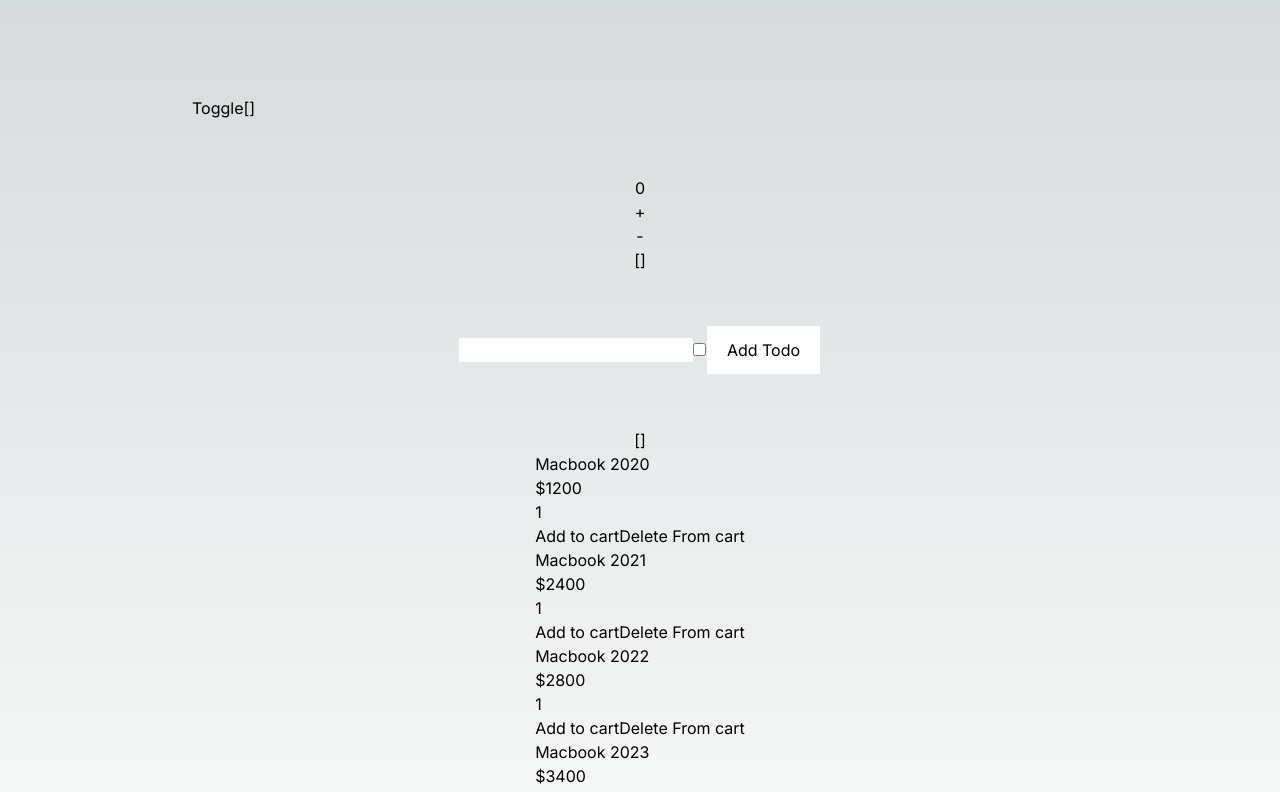
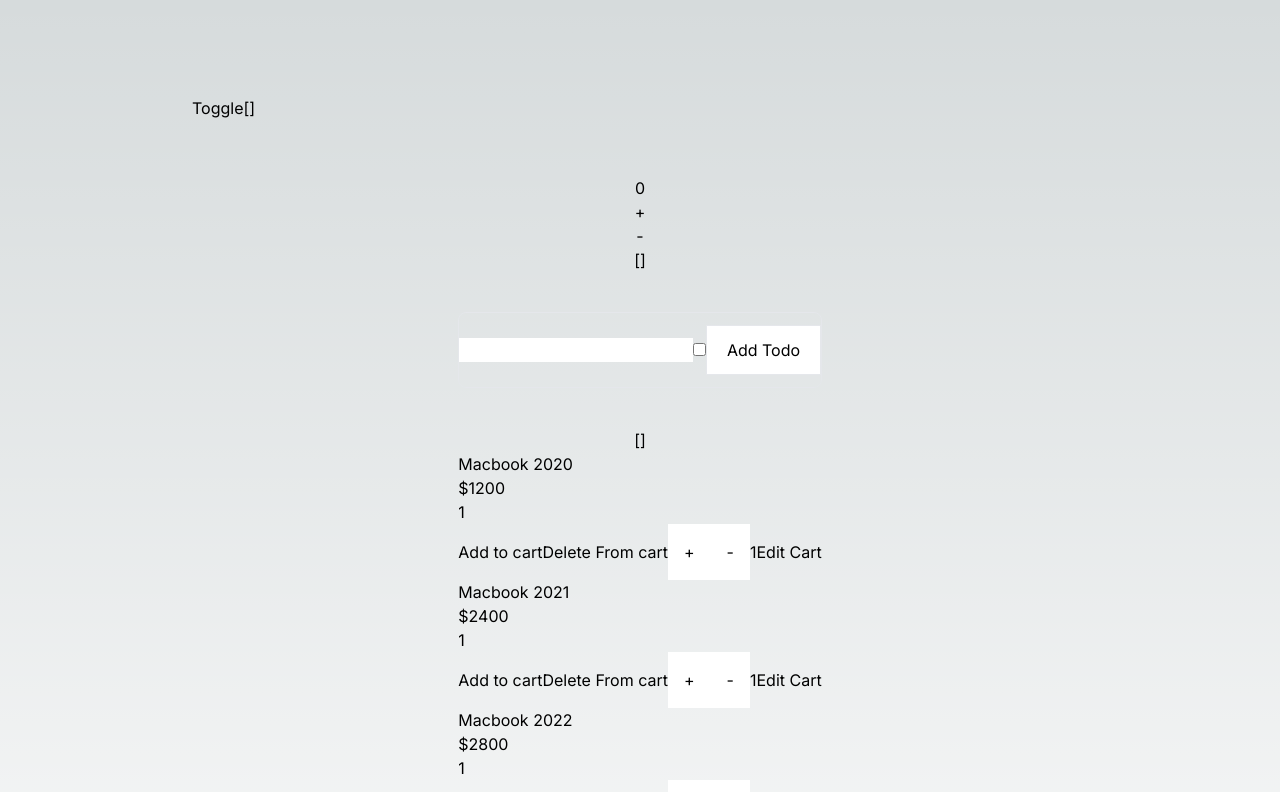
Before and after one commit to amaben2020/next-tanstack-zustand, a Next.js app: page / in a window 1280 px wide. Shown: the top 792 px of the page. Built offline with nearby package versions, Linux system fonts and the light colour scheme; what simple-zustand-devtools would draw is missing.

Commit message:
adding edit functionality

```diff
--- a/src/app/page.tsx
+++ b/src/app/page.tsx
@@ -16,6 +16,7 @@ export default function Home() {
   const todos = todoStore((state) => state);
   const [title, setTitle] = useState("");
   const [isCompleted, setIsCompleted] = useState(false);
+  const [cartItemQty, setCartItemQty] = useState(1);
   const id = useId();
 
   const cart = useCartStore((state) => state);
@@ -102,6 +103,32 @@ export default function Home() {
             <button onClick={() => cart.deleteFromCart(p.id)}>
               Delete From cart
             </button>
+
+            <button
+              className="p-4 bg-white text-black"
+              onClick={() => setCartItemQty((p) => p + 1)}
+            >
+              +
+            </button>
+            <button
+              className="p-4 bg-white text-black"
+              onClick={() =>
+                setCartItemQty((p) => {
+                  if (p === 0) {
+                    return 0;
+                  }
+                  return p - 1;
+                })
+              }
+            >
+              -
+            </button>
+            {Number(cartItemQty)}
+
+            <button onClick={() => cart.editCartItem(p.id, cartItemQty)}>
+              {" "}
+              Edit Cart{" "}
+            </button>
           </div>
         );
       })}
--- a/src/store/cartStore.ts
+++ b/src/store/cartStore.ts
@@ -10,6 +10,19 @@ const useCartStore = create((set) => ({
     set((state) => ({
       cart: state.cart.filter((cart) => cart.id !== id),
     })),
+
+  editCartItem: (id, qty) =>
+    set((state) => {
+      const cartItemToUpdate = state.cart.find((elem) => elem.id === id);
+
+      cartItemToUpdate.title = "Updated";
+      cartItemToUpdate.quantity = qty;
+      cartItemToUpdate.price = cartItemToUpdate.price;
+
+      return {
+        cart: state.cart,
+      };
+    }),
 }));
 
 export default useCartStore;
```
